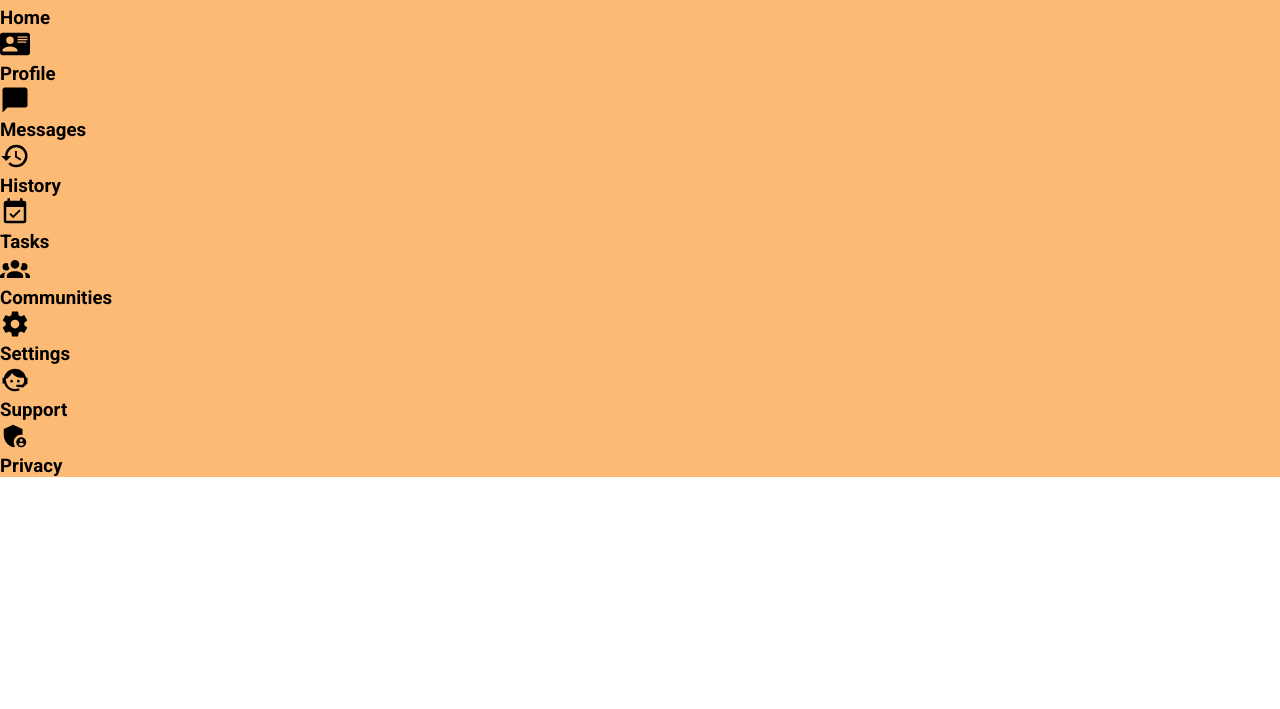
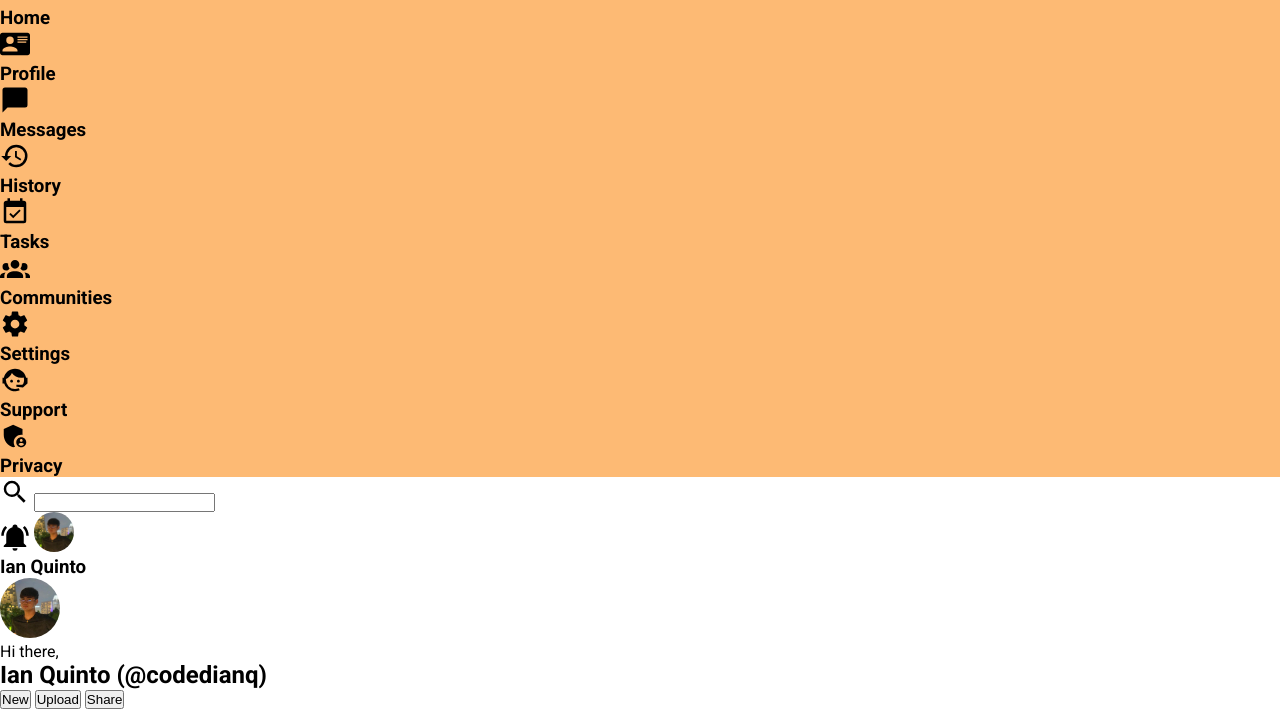
Before and after one commit to codedianq/dash-board, a plain HTML site: page index.html in a window 1280 px wide. Shown: the part 119-828 px from the top of the page. Before the commit the page ends 800 px from the top, so only its background shows below. Drawn offline with Linux system fonts and the light colour scheme.

Commit message:
Add header section

```diff
--- a/index.html
+++ b/index.html
@@ -59,6 +59,36 @@
 
         </div>
 
+        <!-- for header -->
+        <div class="header">
+            <div class="top-header">
+                <div class="search">
+                    <svg xmlns="http://www.w3.org/2000/svg" viewBox="0 0 24 24"><title>magnify</title><path d="M9.5,3A6.5,6.5 0 0,1 16,9.5C16,11.11 15.41,12.59 14.44,13.73L14.71,14H15.5L20.5,19L19,20.5L14,15.5V14.71L13.73,14.44C12.59,15.41 11.11,16 9.5,16A6.5,6.5 0 0,1 3,9.5A6.5,6.5 0 0,1 9.5,3M9.5,5C7,5 5,7 5,9.5C5,12 7,14 9.5,14C12,14 14,12 14,9.5C14,7 12,5 9.5,5Z" /></svg>
+                    <input type="text">
+                </div>
+
+                <div class="mini-profile">
+                    <svg xmlns="http://www.w3.org/2000/svg" viewBox="0 0 24 24"><title>bell-ring</title><path d="M21,19V20H3V19L5,17V11C5,7.9 7.03,5.17 10,4.29C10,4.19 10,4.1 10,4A2,2 0 0,1 12,2A2,2 0 0,1 14,4C14,4.1 14,4.19 14,4.29C16.97,5.17 19,7.9 19,11V17L21,19M14,21A2,2 0 0,1 12,23A2,2 0 0,1 10,21M19.75,3.19L18.33,4.61C20.04,6.3 21,8.6 21,11H23C23,8.07 21.84,5.25 19.75,3.19M1,11H3C3,8.6 3.96,6.3 5.67,4.61L4.25,3.19C2.16,5.25 1,8.07 1,11Z" /></svg>
+                    <img src="./img/self.jpeg" alt="Self picture">
+                    <h3>Ian Quinto</h3>
+                </div>
+            </div>
+            <div class="bottom-header">
+                <div class="mini-profile-2">
+                    <img src="./img/self.jpeg" alt="">
+                    <p>Hi there,</p>
+                    <h2>Ian Quinto (@codedianq)</h2>
+                </div>
+
+                <div class="bottom-header-btn">
+                    <button>New</button>
+                    <button>Upload</button>
+                    <button>Share</button>
+                </div>
+            </div>
+
+        </div>
+
     </div>
 </body>
 </html>
--- a/style.css
+++ b/style.css
@@ -19,7 +19,20 @@ svg {
     width: 60px;
 }
 
-.menu-items svg {
+.mini-profile img {
+    height: 40px;
+    width: 40px;
+    border-radius: 20px;
+}
+
+.mini-profile-2 img {
+    height: 60px;
+    width: 60px;
+    border-radius: 30px;
+}
+
+.menu-items svg,
+.header svg {
     height: 30px;
     width: 30px;
 }
```
Also changed, not shown: img/self.jpeg (added).
